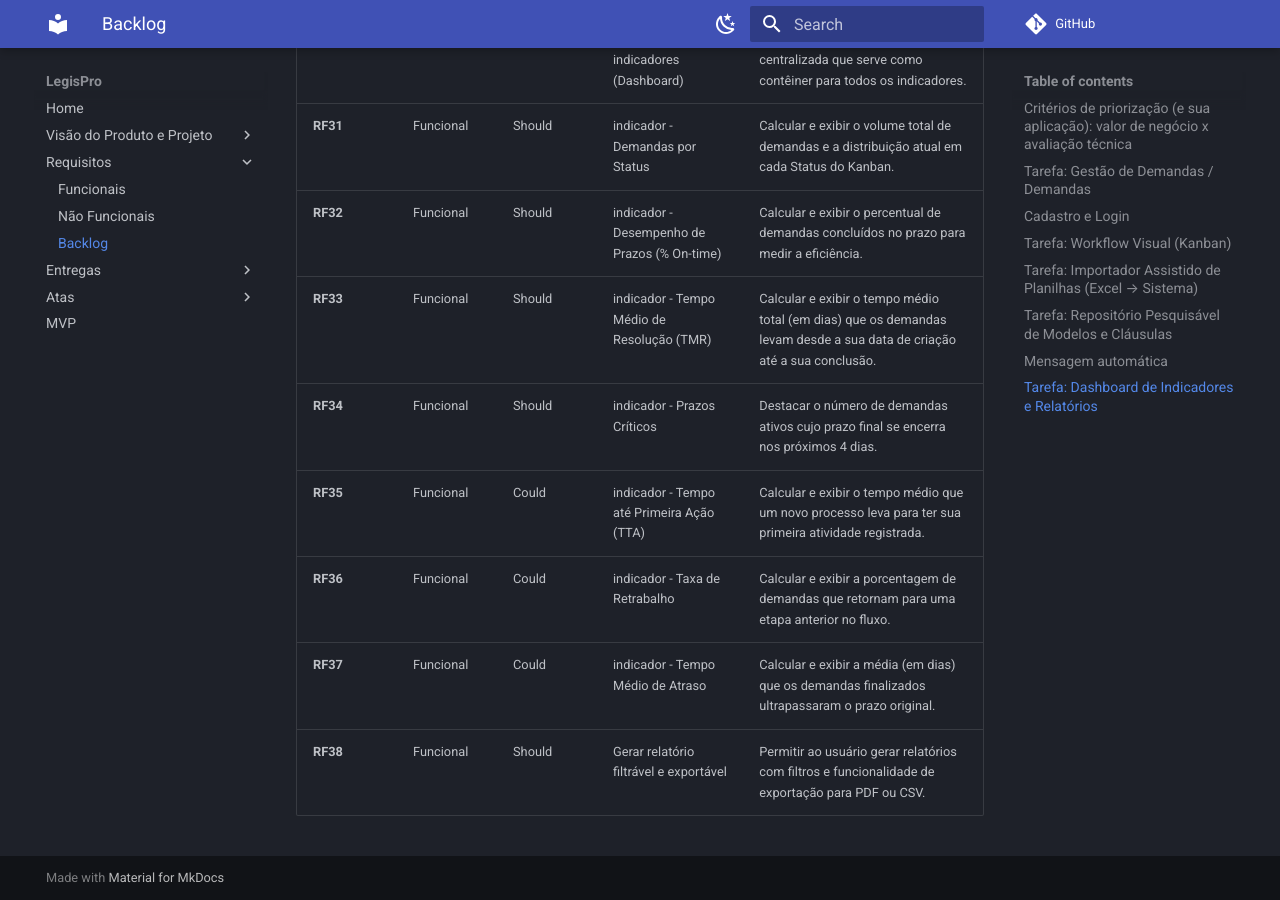
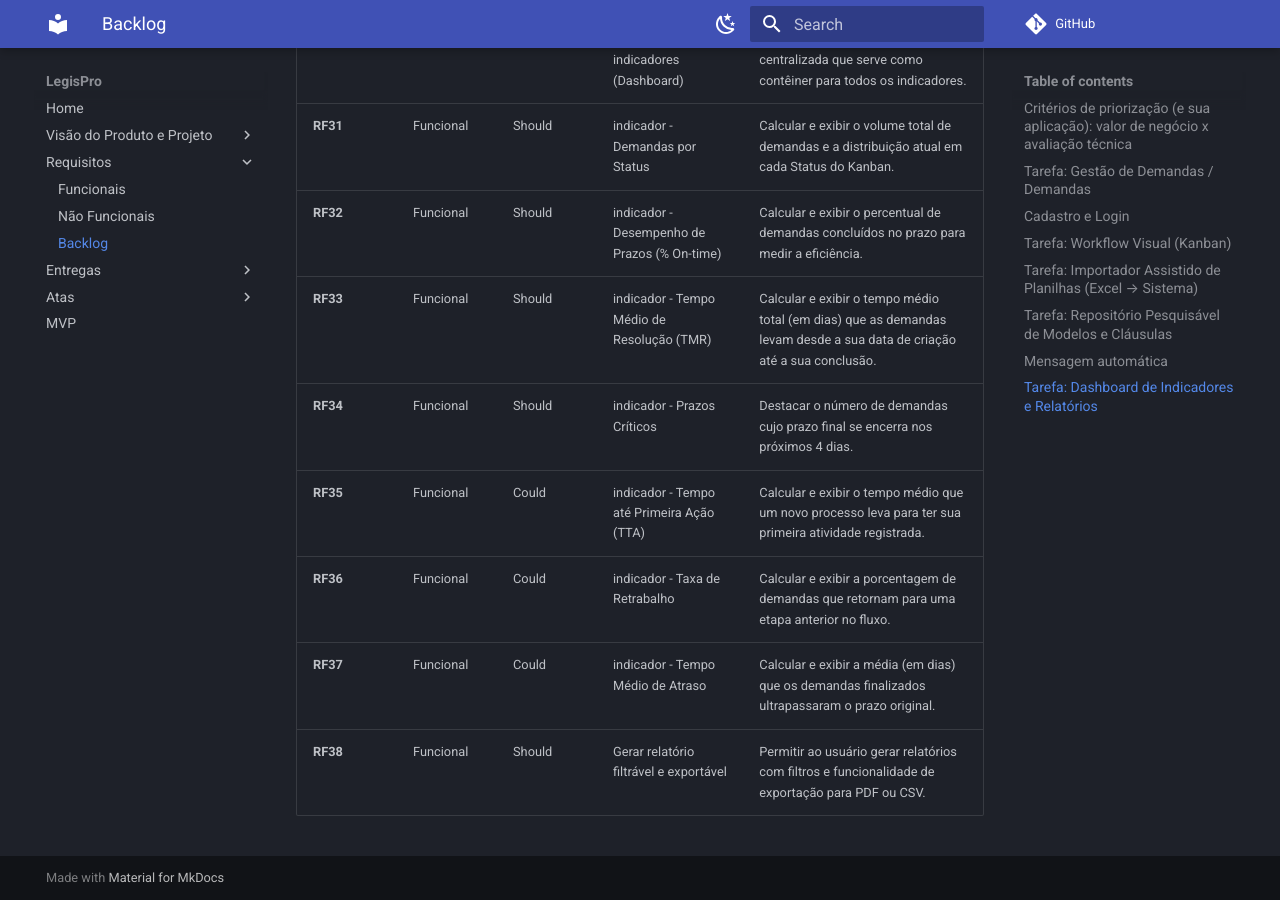
Before and after one commit to mdsreq-fga-unb/REQ-2025.2-T02-ProJuris, an MkDocs documentation site: the page built from docs/Requisitos/3 - Work Item List.md, in a window 1280 px wide and 900 px high, scrolled down 5520 px. Built offline with MkDocs 1.6.1 and Material for MkDocs 9.7.7, drawn with Linux system fonts in a browser that asks for light colours; comment, search, counter and statistics services are not loaded; some of the changed text lies outside the part shown.

Commit message:
UPDATE 1 - Funcionais.md 3 - Work Item List.md

```diff
--- a/docs/Requisitos/3 - Work Item List.md
+++ b/docs/Requisitos/3 - Work Item List.md
@@ -88,8 +88,8 @@
 | **RF30** | Funcional | Should | Exibir painel de indicadores (Dashboard) | Apresentar a tela principal centralizada que serve como contêiner para todos os indicadores. |
 | **RF31** | Funcional | Should | indicador - Demandas por Status | Calcular e exibir o volume total de demandas e a distribuição atual em cada Status do Kanban. |
 | **RF32** | Funcional | Should | indicador - Desempenho de Prazos (% On-time) | Calcular e exibir o percentual de demandas concluídos no prazo para medir a eficiência. |
-| **RF33** | Funcional | Should | indicador - Tempo Médio de Resolução (TMR) | Calcular e exibir o tempo médio total (em dias) que os demandas levam desde a sua data de criação até a sua conclusão. |
-| **RF34** | Funcional | Should | indicador - Prazos Críticos |  Destacar o número de demandas ativos cujo prazo final se encerra nos próximos 4 dias. |
+| **RF33** | Funcional | Should | indicador - Tempo Médio de Resolução (TMR) | Calcular e exibir o tempo médio total (em dias) que as demandas levam desde a sua data de criação até a sua conclusão. |
+| **RF34** | Funcional | Should | indicador - Prazos Críticos |  Destacar o número de demandas cujo prazo final se encerra nos próximos 4 dias. |
 | **RF35** | Funcional | Could | indicador - Tempo até Primeira Ação (TTA) | Calcular e exibir o tempo médio que um novo processo leva para ter sua primeira atividade registrada. |
 | **RF36** | Funcional | Could | indicador - Taxa de Retrabalho | Calcular e exibir a porcentagem de demandas que retornam para uma etapa anterior no fluxo. |
 | **RF37** | Funcional | Could | indicador - Tempo Médio de Atraso | Calcular e exibir a média (em dias) que os demandas finalizados ultrapassaram o prazo original. |
```
Also changed, not shown: other parts of docs/Requisitos/3 - Work Item List.md (+1 -1 lines), docs/Requisitos/1 - Funcionais.md (+6 -6 lines).
